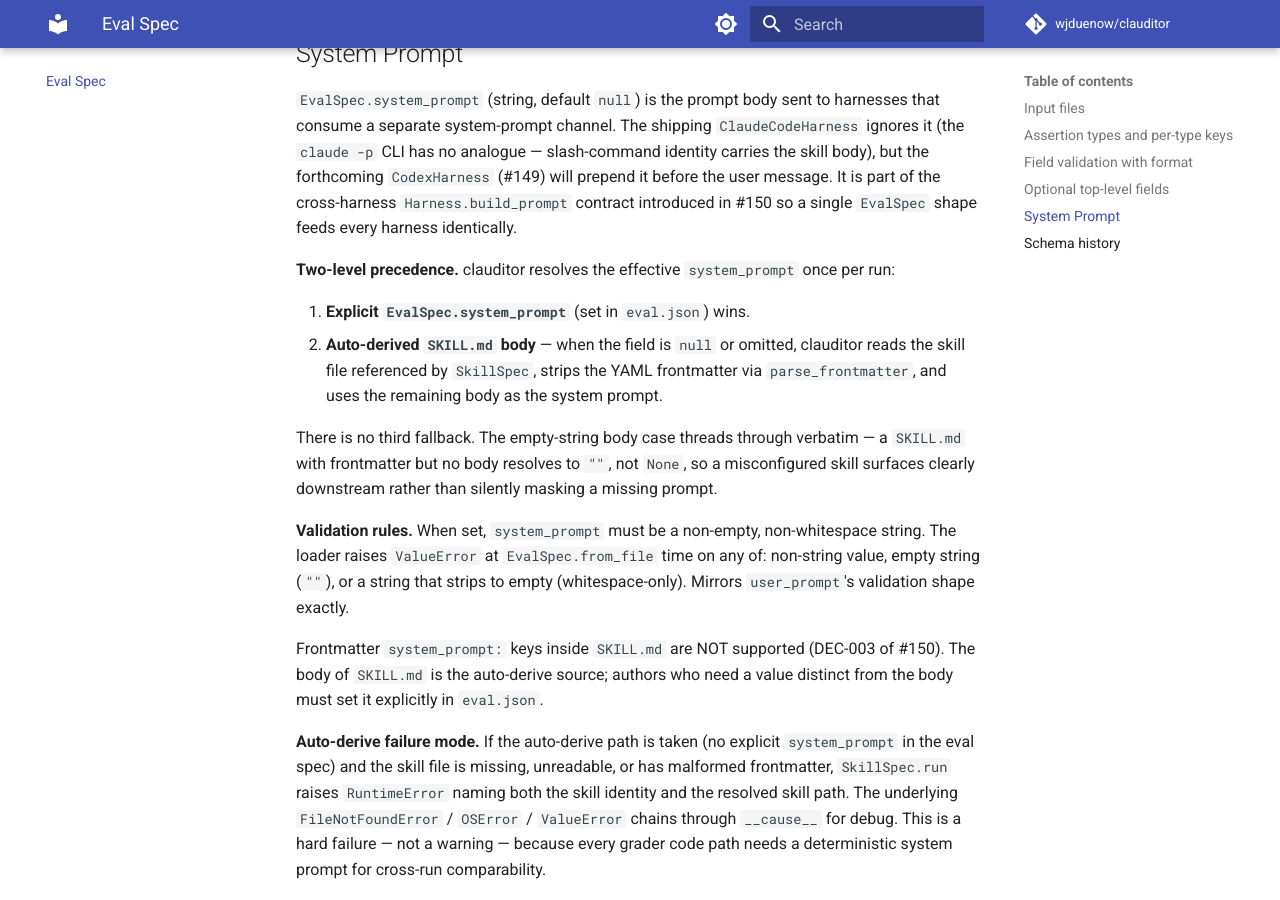
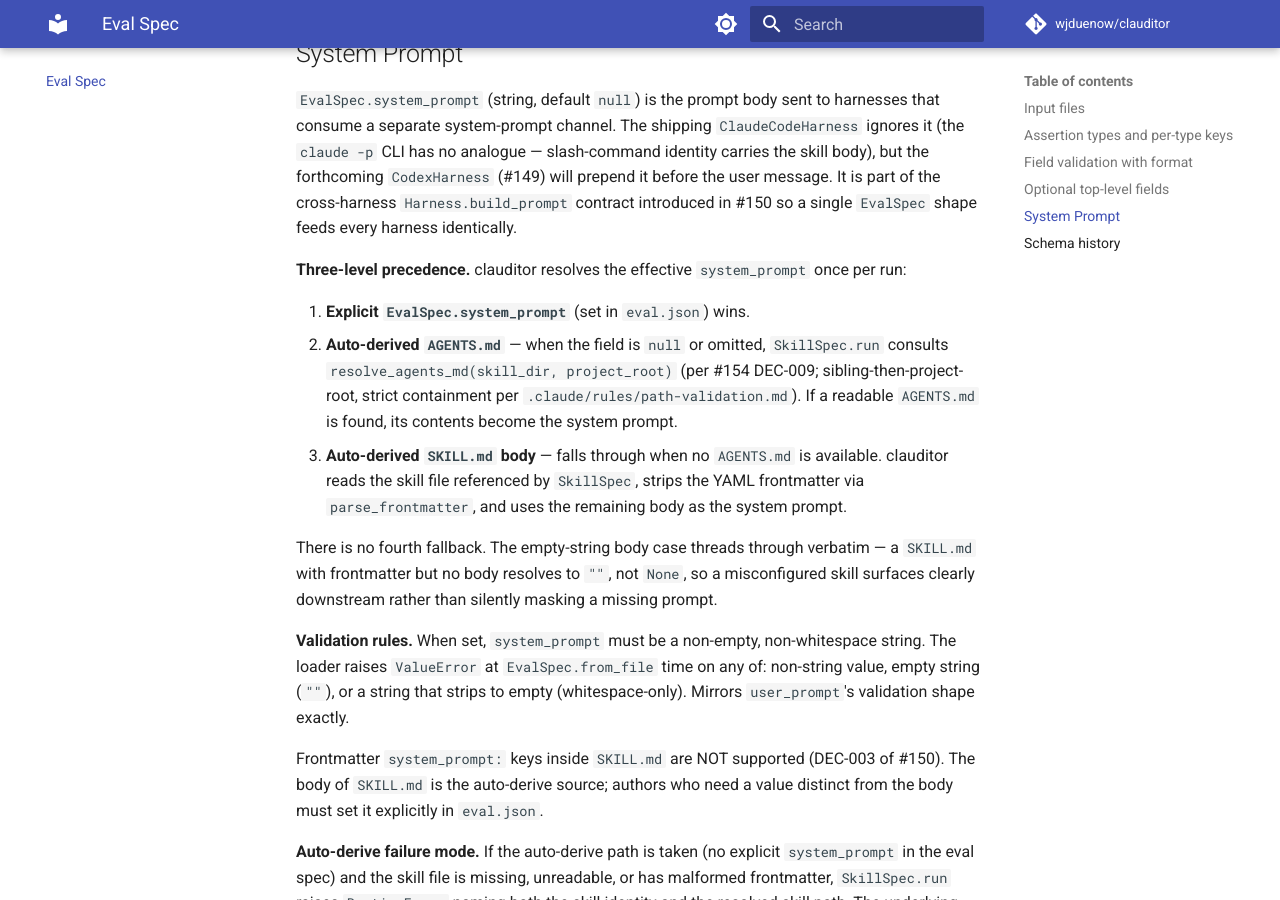
Before and after one commit to wjduenow/clauditor, an MkDocs documentation site: the page built from docs/eval-spec-reference.md, in a window 1280 px wide and 900 px high, scrolled down 7540 px. Built offline with MkDocs 1.6.1 and Material for MkDocs 9.7.7, drawn with Linux system fonts in a browser that asks for light colours; comment, search, counter and statistics services are not loaded.

Commit message:
#182: address PR review feedback (round 3)
Real code:
- cli/propose_eval.py: remove the duplicate --verbose model print
  that fired both before and after provider auth resolution (Copilot).
- cli/extract.py: refresh the stale "legacy extract default" comment;
  the code path no longer applies a legacy default — model falls
  through to resolve_grading_model after provider resolution.

Docs sync:
- docs/cli-reference.md: extract section claimed default model was
  Haiku; now resolves via EvalSpec.grading_model / resolve_grading_model
  with per-provider defaults.
- docs/eval-spec-reference.md: system_prompt is three-level (explicit
  > AGENTS.md per #154 DEC-009 > SKILL.md body), not two-level.
- docs/transport-architecture.md: harness axis now ships --harness CLI
  flag + CLAUDITOR_HARNESS env + EvalSpec.harness (#151), not
  "deferred to #151".

Rule refresh:
- .claude/rules/spec-cli-precedence.md: auto-inference "model is None
  AND every layer auto" arm now documents the anthropic fallback
  instead of the retired "provide grading_provider or grading_model"
  ValueError (post-#182 / DEC-001b).

```diff
--- a/docs/eval-spec-reference.md
+++ b/docs/eval-spec-reference.md
@@ -310,19 +310,26 @@ message. It is part of the cross-harness `Harness.build_prompt`
 contract introduced in #150 so a single `EvalSpec` shape feeds every
 harness identically.
 
-**Two-level precedence.** clauditor resolves the effective
+**Three-level precedence.** clauditor resolves the effective
 `system_prompt` once per run:
 
 1. **Explicit `EvalSpec.system_prompt`** (set in `eval.json`) wins.
-2. **Auto-derived `SKILL.md` body** — when the field is `null` or
-   omitted, clauditor reads the skill file referenced by `SkillSpec`,
-   strips the YAML frontmatter via `parse_frontmatter`, and uses the
-   remaining body as the system prompt.
+2. **Auto-derived `AGENTS.md`** — when the field is `null` or
+   omitted, `SkillSpec.run` consults `resolve_agents_md(skill_dir,
+   project_root)` (per #154 DEC-009; sibling-then-project-root,
+   strict containment per
+   `.claude/rules/path-validation.md`). If a readable `AGENTS.md`
+   is found, its contents become the system prompt.
+3. **Auto-derived `SKILL.md` body** — falls through when no
+   `AGENTS.md` is available. clauditor reads the skill file
+   referenced by `SkillSpec`, strips the YAML frontmatter via
+   `parse_frontmatter`, and uses the remaining body as the system
+   prompt.
 
-There is no third fallback. The empty-string body case threads through
-verbatim — a `SKILL.md` with frontmatter but no body resolves to `""`,
-not `None`, so a misconfigured skill surfaces clearly downstream
-rather than silently masking a missing prompt.
+There is no fourth fallback. The empty-string body case threads
+through verbatim — a `SKILL.md` with frontmatter but no body
+resolves to `""`, not `None`, so a misconfigured skill surfaces
+clearly downstream rather than silently masking a missing prompt.
 
 **Validation rules.** When set, `system_prompt` must be a non-empty,
 non-whitespace string. The loader raises `ValueError` at
```
Also changed, not shown: .claude/rules/spec-cli-precedence.md (+5 -1 lines), docs/cli-reference.md (+1 -1 lines), docs/transport-architecture.md (+2 -2 lines), 2 other files.
